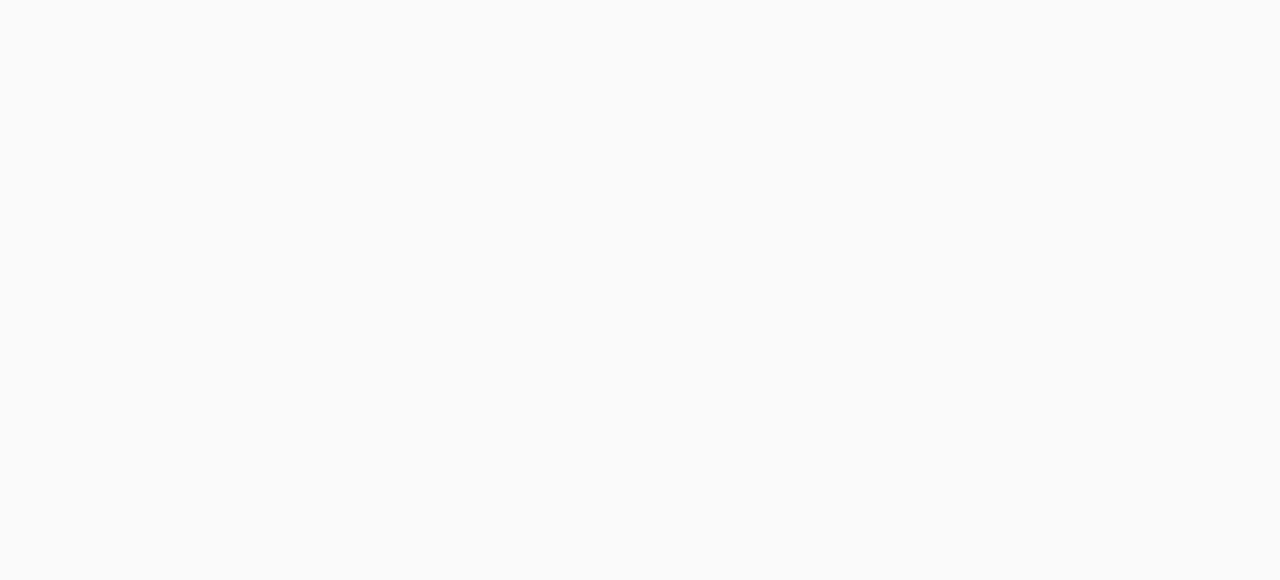
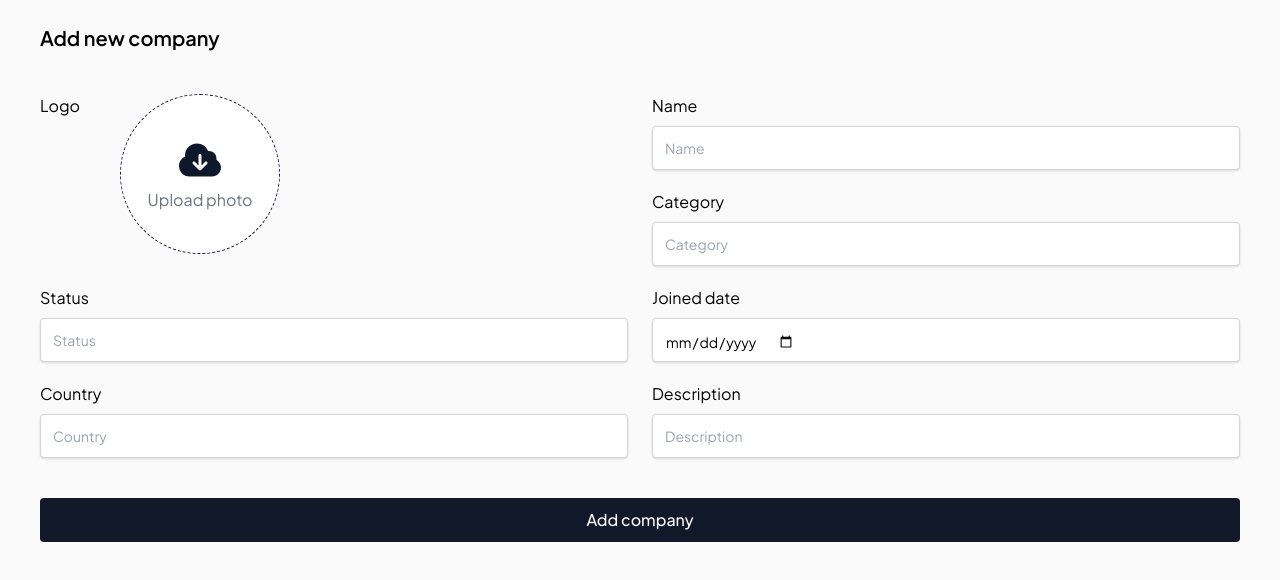
Before and after one commit to MariiaOtset/crm, a Next.js app: page /companies/new in a window 1280 px wide. Before the commit this address had no page. Shown: the top 580 px of the page. Built offline with nearby package versions, Linux system fonts and the light colour scheme.

Commit message:
form location changed

```diff
--- /dev/null
+++ b/src/app/(admin)/companies/new/page.tsx
@@ -0,0 +1,15 @@
+'use client';
+import CompanyForm from '@/app/components/CompanyForm';
+import React, { ReactNode } from 'react';
+
+export interface PageProps {}
+
+const Page = () => {
+  return (
+    <div className="py-6 px-10">
+      <CompanyForm onSubmit={console.log} />
+    </div>
+  );
+};
+
+export default Page;
```
